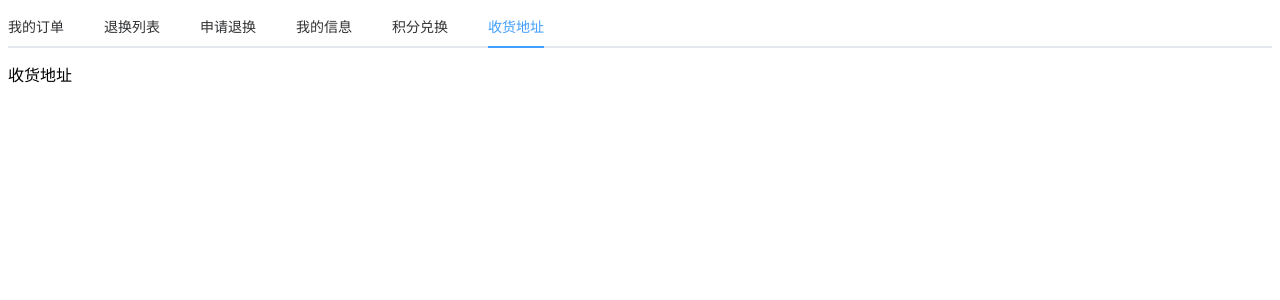
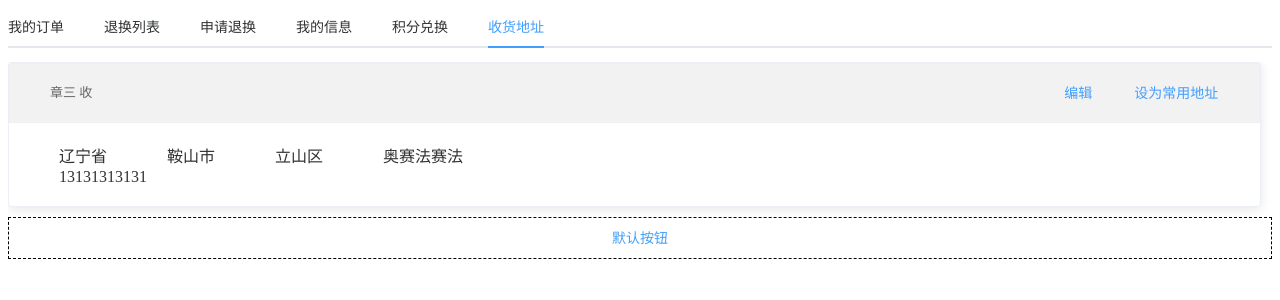
Before and after one commit to AmbitionJs/roseOnly, a Vue app: page /person in a window 1280 px wide. Both pictures are taken after a click on the tab "收货地址". Shown: the top 300 px of the page. Built offline with nearby package versions, Linux system fonts and the light colour scheme.

Commit message:
添加收货地址插件

```diff
--- /dev/null
+++ b/src/components/hsj/ShipAddress.vue
@@ -0,0 +1,117 @@
+<template>
+  <div class="shipAddress">
+    <!-- 显示基本信息 -->
+    <el-card class="box-card">
+      <div slot="header" class="clearfix">
+        <span>{{ info.name }} 收</span>
+        <el-button style="float: right; padding: 3px 0" type="text">设为常用地址</el-button>
+        <el-button
+          style="float: right; padding: 3px 0"
+          type="text"
+          @click="dialogFormVisible = true"
+        >编辑</el-button>
+      </div>
+      <div class="content">
+        <div class="address">
+          <span class="province">{{ info.province }}</span>
+          <span class="city">{{ info.city }}</span>
+          <span class="area">{{ info.area }}</span>
+          <span class="detailAddress">{{ info.detailAddress }}</span>
+        </div>
+        <span class="tel">{{ info.tel }}</span>
+      </div>
+    </el-card>
+    <!-- 显示修改基本信息的模态框 -->
+    <el-dialog title="收货地址" :visible.sync="dialogFormVisible">
+      <el-form :model="form">
+        <el-form-item label="收货人" :label-width="formLabelWidth">
+          <el-input v-model="info.name" autocomplete="off"></el-input>
+        </el-form-item>
+        <el-form-item label="手机号" :label-width="formLabelWidth">
+          <el-input v-model="info.tel" autocomplete="off"></el-input>
+        </el-form-item>
+        <el-form-item label="电子邮件" :label-width="formLabelWidth">
+          <el-input v-model="info.email" autocomplete="off"></el-input>
+        </el-form-item>
+        <el-form-item label="地址" :label-width="formLabelWidth">
+          <el-select v-model="info.province" placeholder="省份">
+            <el-option :label="info.province" :value="info.province"></el-option>
+          </el-select>
+          <el-select v-model="info.city" placeholder="城市">
+            <el-option :label="info.city" :value="info.city"></el-option>
+          </el-select>
+          <el-select v-model="info.area" placeholder="市区">
+            <el-option :label="info.area" :value="info.area"></el-option>
+          </el-select>
+        </el-form-item>
+        <el-form-item label="详细地址" :label-width="formLabelWidth">
+          <el-input v-model="info.detailAddress" autocomplete="off"></el-input>
+        </el-form-item>
+        <el-form-item label="设为常用地址">
+          <el-checkbox-group v-model="form.isDefault">
+            <el-checkbox label="设为常用地址" name="type"></el-checkbox>
+          </el-checkbox-group>
+        </el-form-item>
+      </el-form>
+      <div slot="footer" class="dialog-footer">
+        <el-button @click="dialogFormVisible = false">取 消</el-button>
+        <el-button type="primary" @click="dialogFormVisible = false">确 定</el-button>
+      </div>
+    </el-dialog>
+    <!-- 添加新地址 -->
+    <div class="addNewAddress">
+      <el-row>
+        <el-col :span="24">
+          <div class="addNewButton">
+            <el-button type="text">默认按钮</el-button>
+          </div>
+        </el-col>
+      </el-row>
+    </div>
+  </div>
+</template>
+
+<style>
+.addNewButton {
+    border: 1px dashed #000;
+    margin-top: 10px;
+}
+.addNewButton button {
+    width: 100%;
+    height: 100%;
+    display: block;
+}
+</style>
+
+
+<script>
+export default {
+  data() {
+    return {
+      info: {
+        name: "章三",
+        province: "辽宁省",
+        city: "鞍山市",
+        area: "立山区",
+        detailAddress: "奥赛法赛法",
+        tel: "13131313131",
+        email: "123123",
+        region: "",
+        isDefault: true
+      },
+      form: {
+        name: "",
+        region: "",
+        date1: "",
+        date2: "",
+        delivery: false,
+        type: [],
+        resource: "",
+        desc: ""
+      },
+      dialogFormVisible: false,
+      formLabelWidth: "120px"
+    };
+  }
+};
+</script>
--- a/src/views/hsj/Person.vue
+++ b/src/views/hsj/Person.vue
@@ -12,7 +12,9 @@
         <Info />
       </el-tab-pane>
       <el-tab-pane label="积分兑换" name="redeem">积分兑换</el-tab-pane>
-      <el-tab-pane label="收货地址" name="ship-address">收货地址</el-tab-pane>
+      <el-tab-pane label="收货地址" name="ship-address">
+        <ShipAddress />
+      </el-tab-pane>
     </el-tabs>
   </div>
 </template>
@@ -22,6 +24,8 @@
 import Order from "../../components/hsj/Order.vue"
 // 我的信息组件
 import Info from '../../components/hsj/Info.vue'
+// 收货地址组件
+import ShipAddress from '../../components/hsj/ShipAddress.vue'
 export default {
   data() {
     return {
@@ -35,7 +39,8 @@ export default {
   },
   components: {
     Order,
-    Info
+    Info,
+    ShipAddress
   }
 };
 </script>
```
